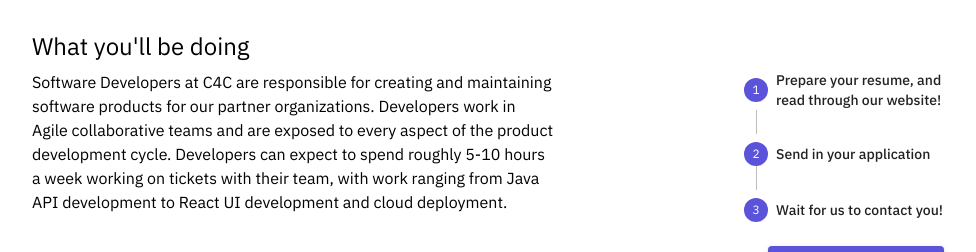
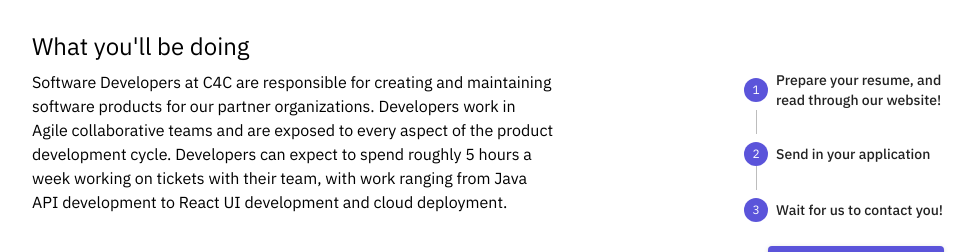
Before and after one commit to Code-4-Community/c4cneu.com, a React (Create React App) app: page /apply/developer in a window 1280 px wide. Shown: the part 353-605 px from the top of the page, without its empty margins (152-1128 px from the left). Built offline with nearby package versions, Linux system fonts and the light colour scheme.

Commit message:
remove brand designer

```diff
--- a/src/pages/apply/ApplyGrid.tsx
+++ b/src/pages/apply/ApplyGrid.tsx
@@ -46,14 +46,14 @@ const ApplyGrid: React.FC = () => {
           conception to delivery while defining our user's experience.
         </ApplyCard>
 
-        <ApplyCard
+        {/* <ApplyCard
           title="Brand Designer"
           to="/apply/brand-designer"
           enterTime={1750}
         >
           Brand Designers will innovate and refine C4C's identity. Guide our
           branding and content to align with C4C's mission and goals.
-        </ApplyCard>
+        </ApplyCard> */}
 
         {/*<ApplyCard title="Marketing Director" to="TODO" enterTime={1750}>*/}
         {/*  Join C4C's E-Board and lead the organization's social presence and*/}
--- a/src/pages/apply/developer/ApplyDeveloper.tsx
+++ b/src/pages/apply/developer/ApplyDeveloper.tsx
@@ -93,7 +93,7 @@ const ApplyDeveloper: React.FC = () => {
                 maintaining software products for our partner organizations.
                 Developers work in Agile collaborative teams and are exposed to
                 every aspect of the product development cycle. Developers can
-                expect to spend roughly 5-10 hours a week working on tickets
+                expect to spend roughly 5 hours a week working on tickets
                 with their team, with work ranging from Java API development to
                 React UI development and cloud deployment.
               </Typography>
```
